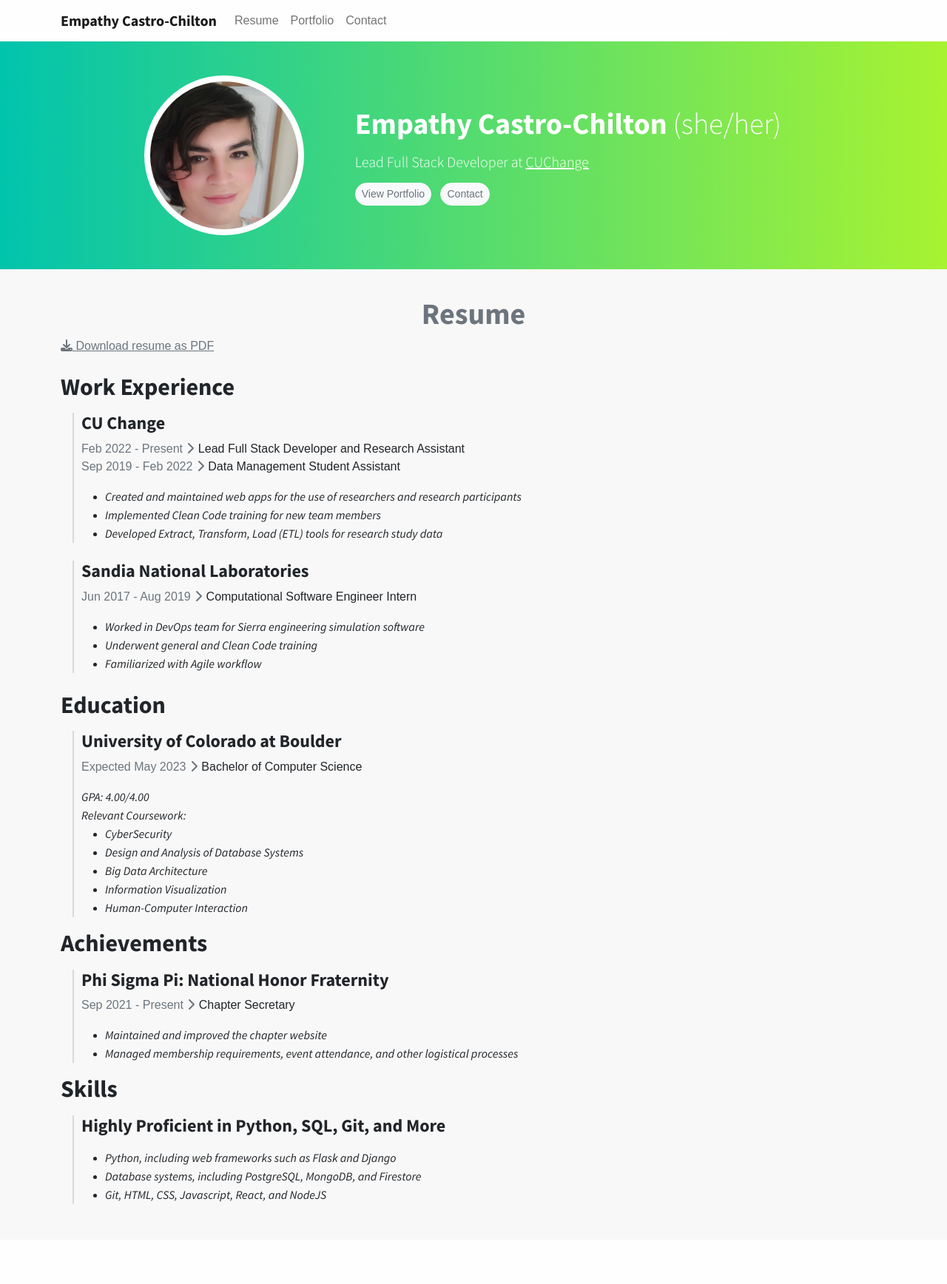
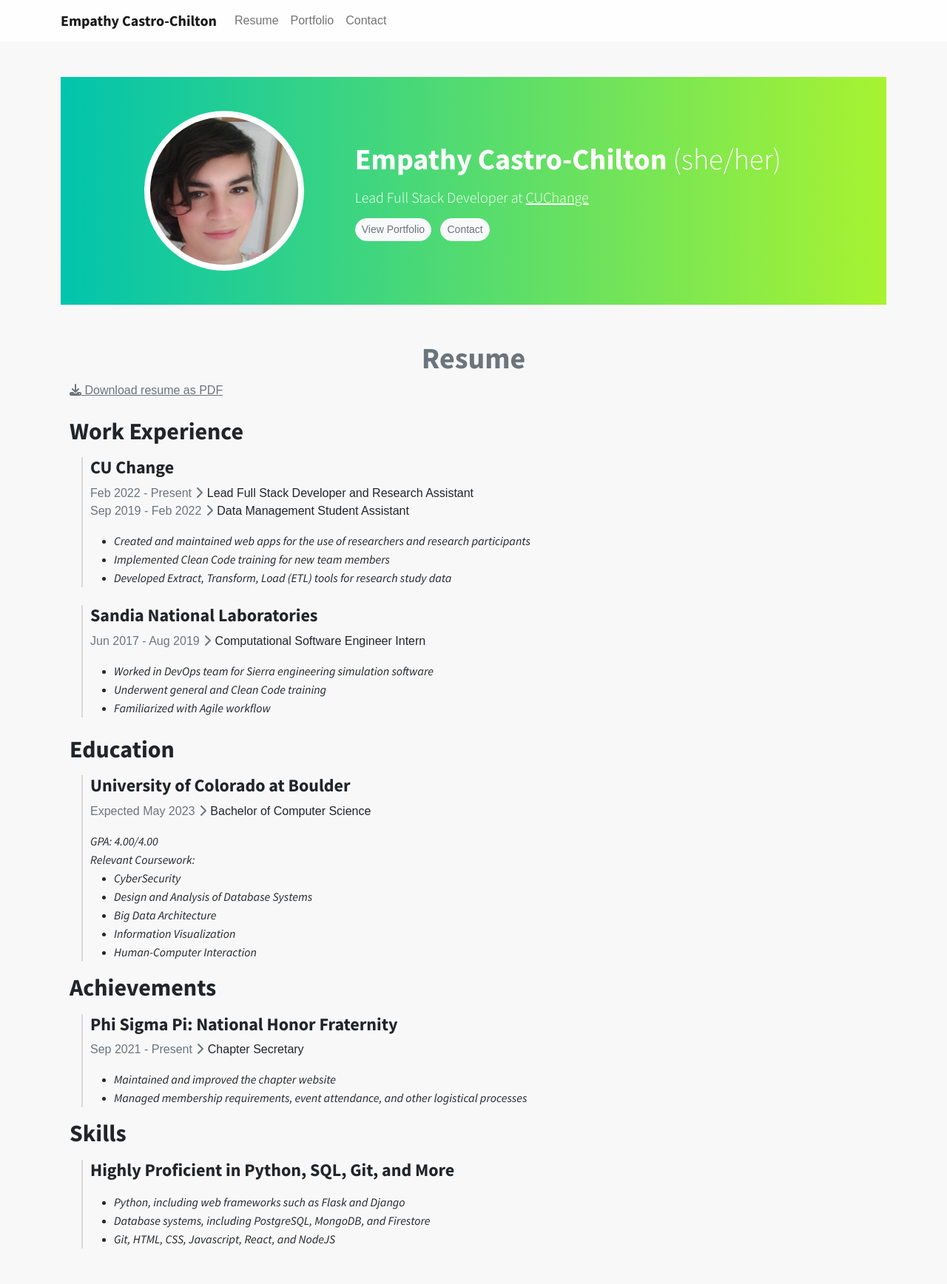
Before and after one commit to EmpathyCastro/Resume, a Flask app: template web/templates/home.html in a window 1280 px wide. Shown: the whole page at 74% size. Before the commit the page ends 1628 px from the top, so only its background shows below. Run offline with Flask 2, Linux system fonts and the light colour scheme; the template is opened without the code that fills it, so the values that code supplies are empty; parts of the project's set-up code (start-up, migrations or seed data) failed here and were passed over; some libraries are stand-ins or nearby versions; some web fonts are replaced.

Commit message:
fix splash screen partially

```diff
--- a/web/routes/base_routes.py
+++ b/web/routes/base_routes.py
@@ -4,4 +4,4 @@ import flask
 
 @app.route("/")
 def home():
-    return flask.render_template("home.html")
+    return flask.render_template("home.html", no_container=True)
--- a/web/static/css/main.css
+++ b/web/static/css/main.css
@@ -40,9 +40,9 @@ h1, h2, h3, h4, h5, h6 {
 }
 
 .splash-container {
-    position: absolute;
-    top: 0;
-    left: 0;
+    /*position: absolute;*/
+    /*top: 0;*/
+    /*left: 0;*/
 }
 
 .bg-splash {
--- a/web/templates/home.html
+++ b/web/templates/home.html
@@ -1,7 +1,7 @@
 {% extends "layout.html" %}
 
 {% block content %}
-  <div class="splash-container full-width">
+  <div class="splash-container w-100">
     <div class="filler-navbar">.</div>
     <div class="bg-splash">
       <div class="d-flex justify-content-center flex-wrap">
@@ -27,10 +27,11 @@
       </div>
     </div>
   </div>
-  <div class="filler-navbar"></div>
-  <div class="filler-navbar"></div>
-  <div class="filler-navbar"></div>
-  <div class="filler-splash"></div>
+{#  <div class="filler-navbar"></div>#}
+{#  <div class="filler-navbar"></div>#}
+{#  <div class="filler-navbar"></div>#}
+{#  <div class="filler-splash"></div>#}
+  <div class="mt-5 container">
     <h1 class="mt-5 text-center text-muted">
       Resume
     </h1>
@@ -105,4 +106,5 @@
         </div>
       </div>
     </div>
+  </div>
 {% endblock %}
```
Lines whose indentation alone changed are shown as unchanged.
